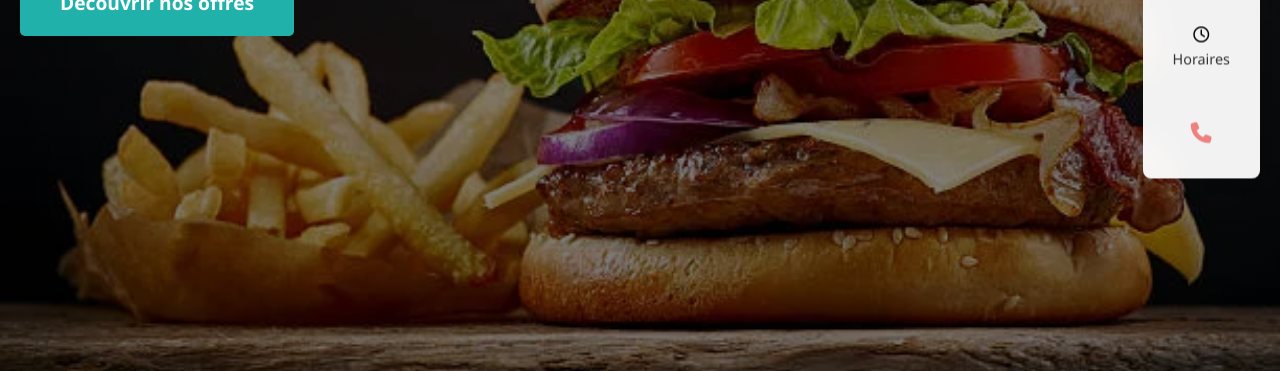
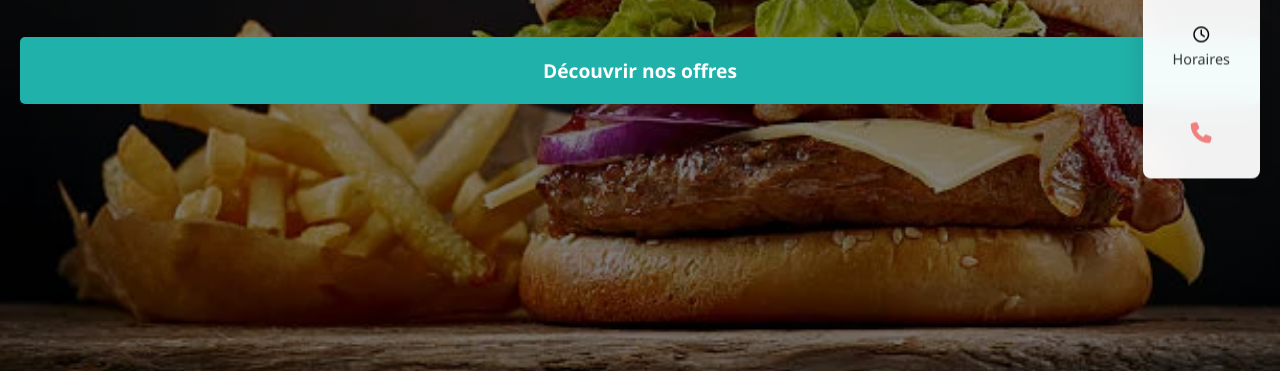
Before and after one commit to martinmamadou/testing, a website: page index.html in a window 1280 px wide. Shown: the part 429-800 px from the top of the page. Drawn offline with Linux system fonts and the light colour scheme.

Commit message:
adjustements

```diff
--- a/assets/styles/scss/_home.scss
+++ b/assets/styles/scss/_home.scss
@@ -26,13 +26,17 @@
   &-text {
     position: relative;
     z-index: 1;
-    padding: 200px 20px;
+    padding: 0 20px;
     color: $white;
     font-size: 2rem;
     font-weight: 600;
     text-align: left;
     overflow: hidden;
     touch-action: none;
+    display: flex;
+    flex-direction: column;
+    justify-content: center;
+    flex: 1;
 
     // Titre principal
     h1 {
@@ -43,9 +47,14 @@
 
     // Sous-titre
     p {
-      margin: 40px 0;
+      margin: 20px 0;
       font-size: 1.5rem;
       font-weight: 400;
+    }
+
+    // Ajustement du bouton
+    .btn {
+      margin-top: 20px;
     }
   }
 
```
Also changed, not shown: assets/styles/css/style.css, 1 other file.
